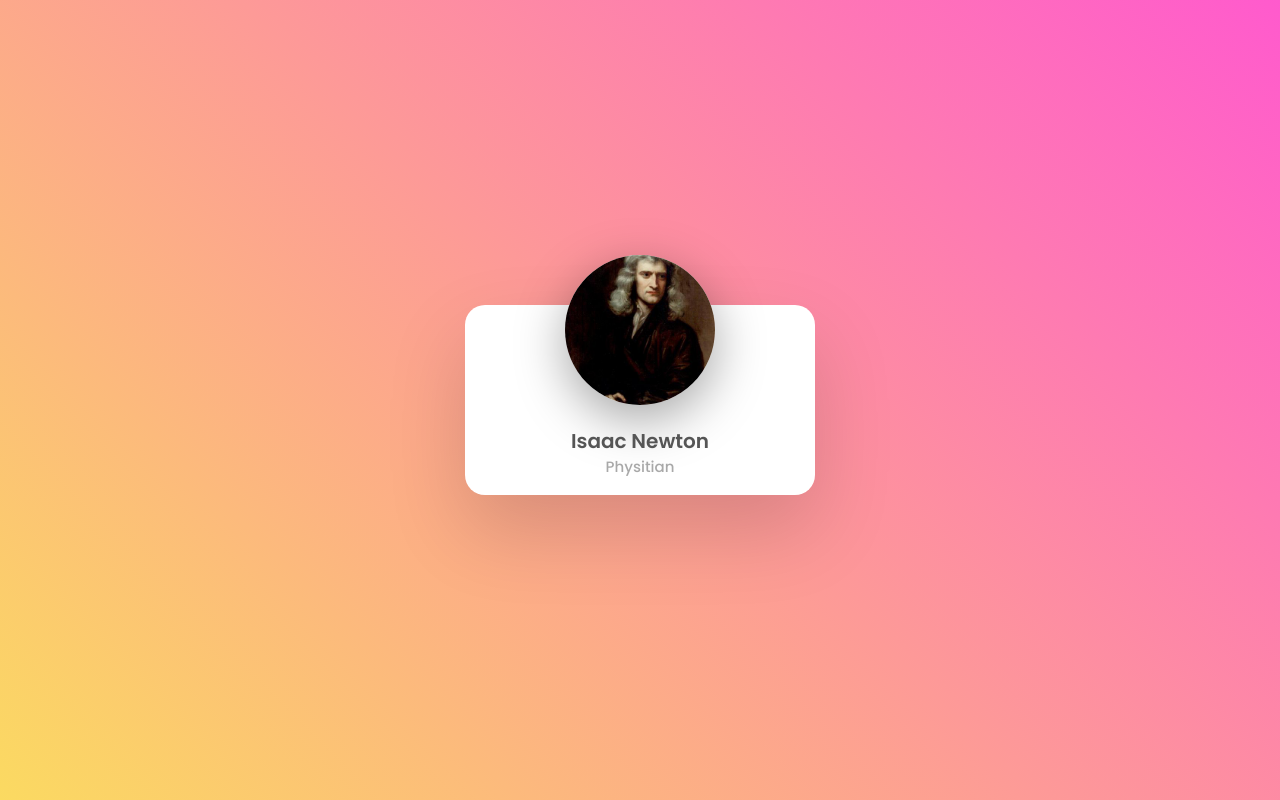
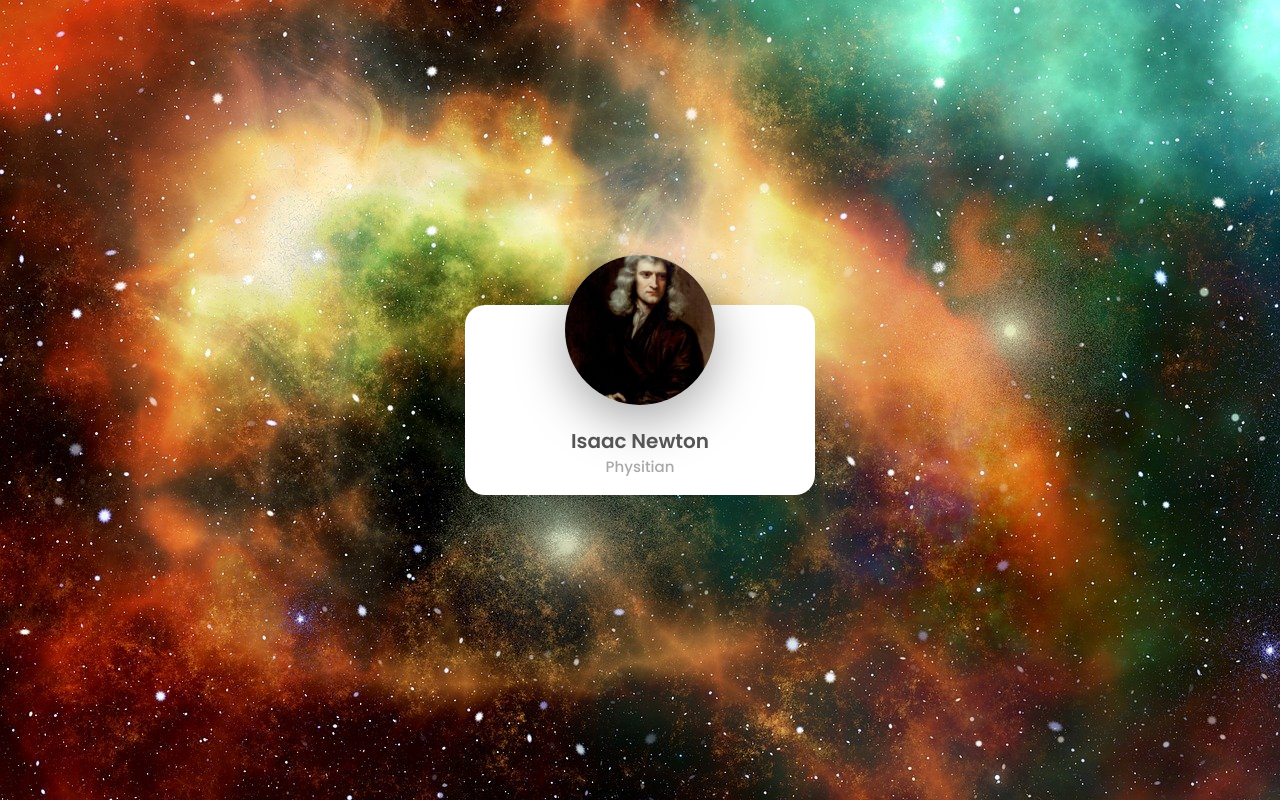
Before and after one commit to DiegoIsRam/YoutubeTutorials, a plain HTML site: page Animated Profile Card UI Desing /index.html in a window 1280 px wide. Drawn offline with Linux system fonts and the light colour scheme.

Commit message:
Add another sources

```diff
--- a/Animated Profile Card UI Desing /css/style.css
+++ b/Animated Profile Card UI Desing /css/style.css
@@ -12,8 +12,12 @@ body {
   align-items: center;
   justify-content: center;
   min-height: 100vh;
-  background-image: "universe-g0eef821ea_1920.jpg";
-  background: linear-gradient(45deg, #fbda61, #ff5acd);
+  background: linear-gradient(
+    45deg,
+    rgba(251, 218, 97, 0.9),
+    rgba(255, 90, 205, 0.9)
+  );
+  background-image: url("universe-g0eef821ea_1920.jpg");
 }
 
 .card {
```
